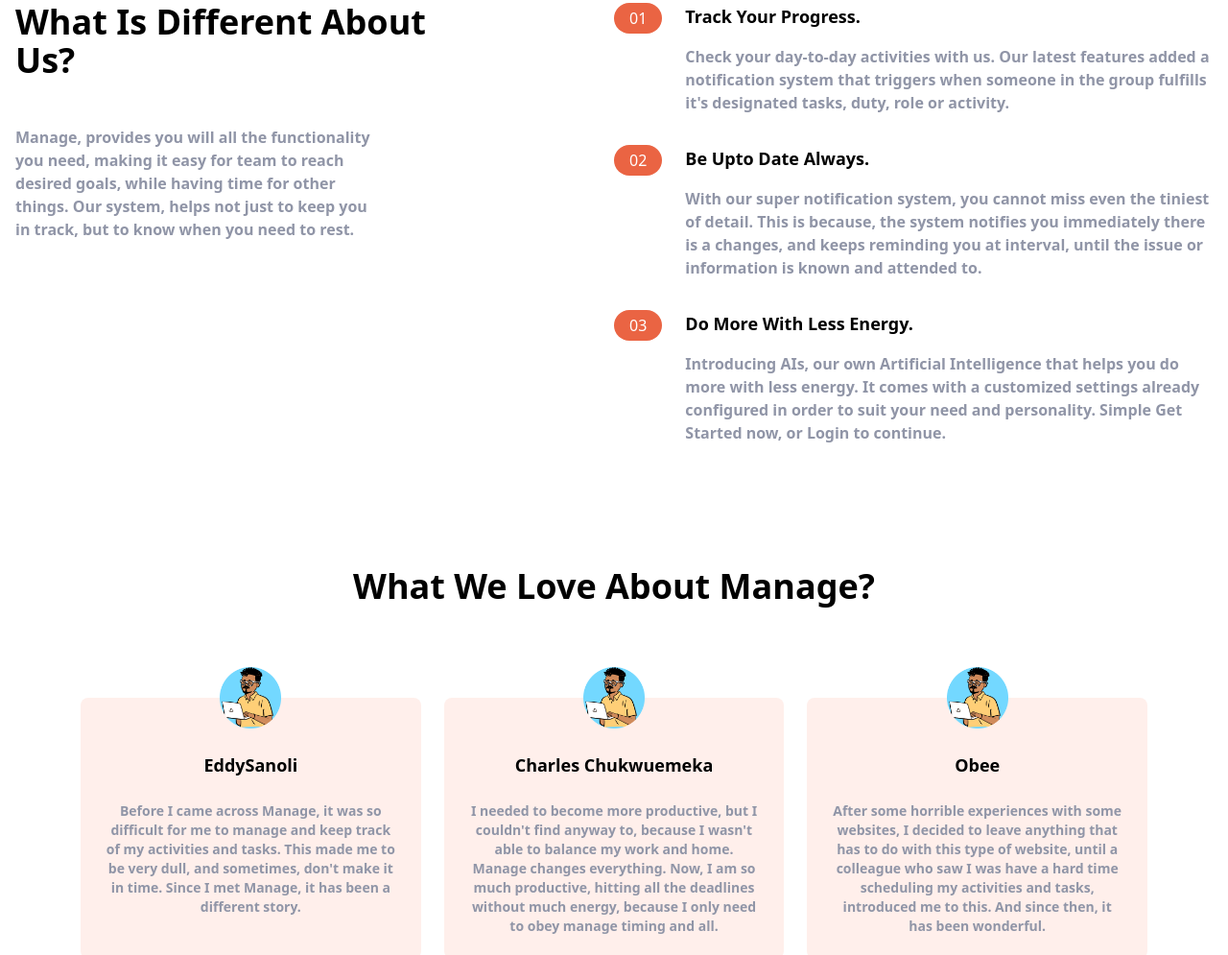
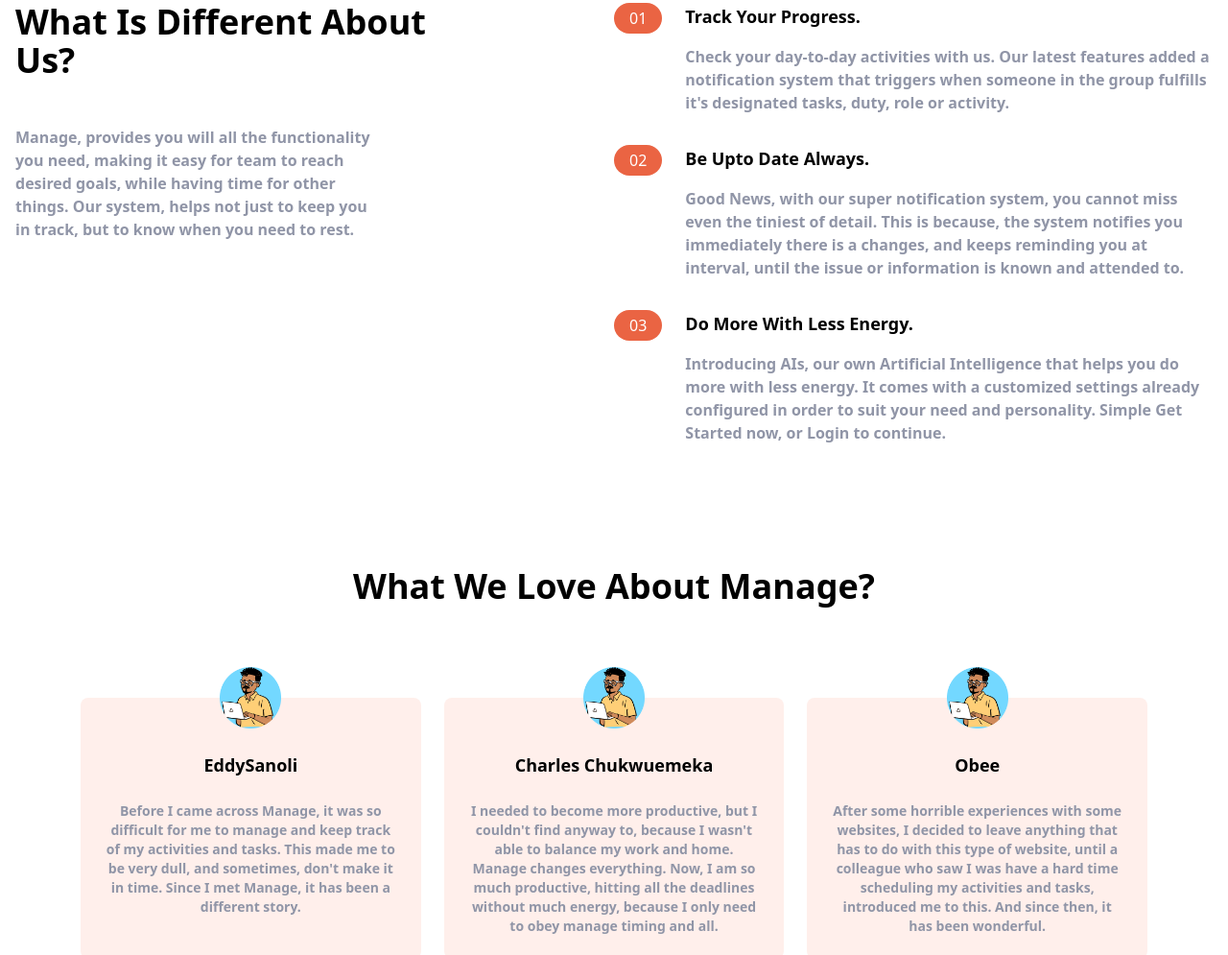
Before and after one commit to KingZedPriest/Tailwind-landing-page, a website: page index.html in a window 1280 px wide. Shown: the part 782-1777 px from the top of the page at 96% size. Drawn offline with nearby package versions, Linux system fonts and the light colour scheme.

Commit message:
Change some text

```diff
--- a/index.html
+++ b/index.html
@@ -187,7 +187,7 @@
                 Be Upto Date Always.
               </h3>
               <p class="font-semibold text-darkGrayishBlue">
-                With our super notification system, you cannot miss even the
+                Good News, with our super notification system, you cannot miss even the
                 tiniest of detail. This is because, the system notifies you
                 immediately there is a changes, and keeps reminding you at
                 interval, until the issue or information is known and attended
```
